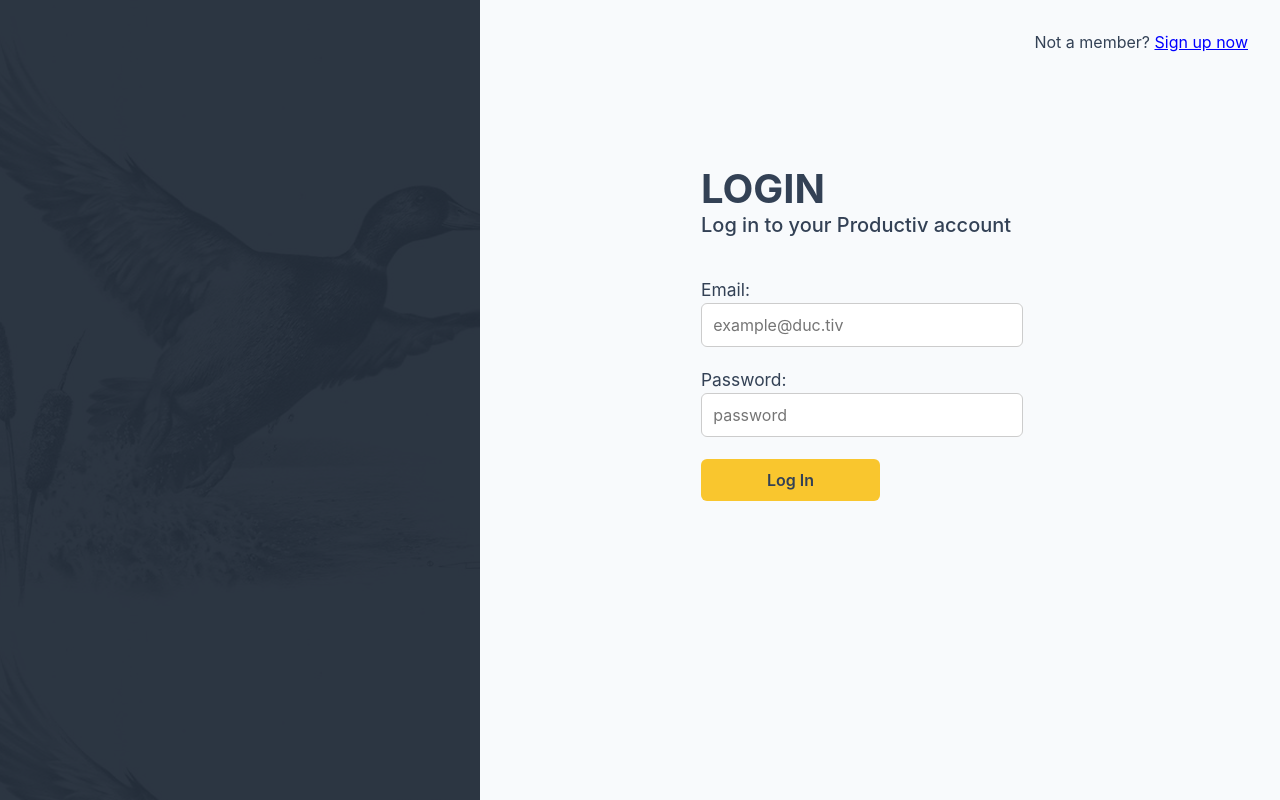
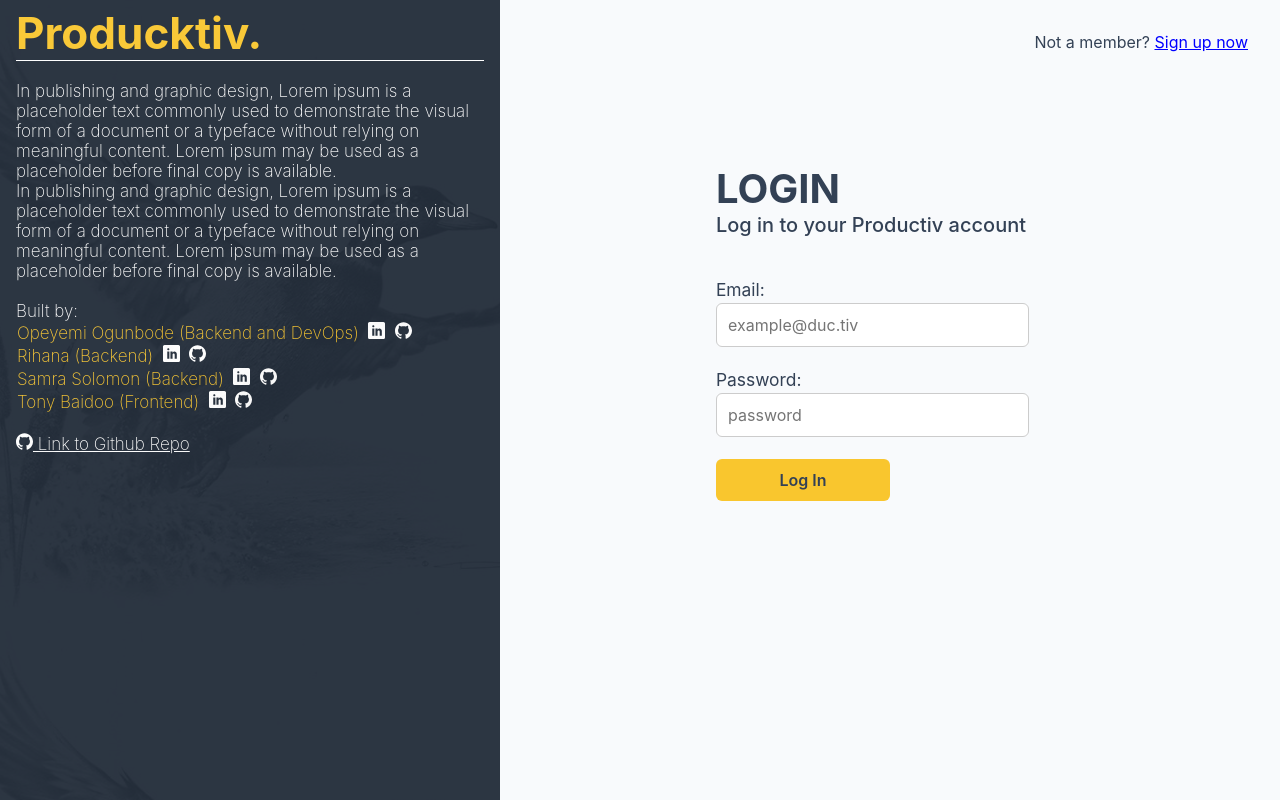
Before and after one commit to Timi-T/producktiv, a React app in the folder frontend/: page /login in a window 1280 px wide. Built offline with nearby package versions, Linux system fonts and the light colour scheme.

Commit message:
landing page updates

```diff
--- a/frontend/public/index.html
+++ b/frontend/public/index.html
@@ -2,14 +2,14 @@
 <html lang="en">
   <head>
     <meta charset="utf-8" />
-    <link rel="icon" href="%PUBLIC_URL%/favicon.ico" />
+    <link rel="icon" href="https://fav.farm/🦆" />
     <meta name="viewport" content="width=device-width, initial-scale=1" />
     <meta name="theme-color" content="#000000" />
     <meta
       name="description"
       content="Web site created using create-react-app"
     />
-    <link rel="apple-touch-icon" href="%PUBLIC_URL%/logo192.png" />
+    <link rel="apple-touch-icon" href="https://fav.farm/🦆" />
     <!--
       manifest.json provides metadata used when your web app is installed on a
       user's mobile device or desktop. See https://developers.google.com/web/fundamentals/web-app-manifest/
@@ -24,7 +24,7 @@
       work correctly both with client-side routing and a non-root public URL.
       Learn how to configure a non-root public URL by running `npm run build`.
     -->
-    <title>Productiv</title>
+    <title>Producktiv</title>
   </head>
   <body>
     <noscript>You need to enable JavaScript to run this app.</noscript>
--- a/frontend/src/LandingPage/LandingPage.css
+++ b/frontend/src/LandingPage/LandingPage.css
@@ -16,6 +16,11 @@
     /* background-blend-mode: hue; */
     /* background-position: bottom; */
     position: relative;
+    padding: .3em .8em;
+    display: flex;
+    flex-direction: column;
+    gap:1em
+    /* text-align: center; */
     /* background-size:100% auto; */
 }
 
@@ -28,15 +33,34 @@
     bottom: 0;
     right: 0;
     position: absolute;
-    /* background-size:100% auto; */
-
-    /* z-index: -1; */
+    pointer-events: none;
 }
 
 .about-app h1 {
-    font-size: 3rem;
-    color: #f8fafc;
-    text-align: center
+    font-size: 2.2em;
+    color: var(--btn-color-primary);
+    border-bottom: 1px solid white
+}
+
+.about-app p {
+    font-weight: 200;
+    font-size: .85em;
+    color: white;
+    /* padding: .3em .8em */
+}
+
+
+.about-app li {
+    padding: 0.05em;
+    list-style: none;
+}
+
+.about-app li p{
+    color: var(--btn-color-primary);
+}
+
+.about-app a{
+    color:white;
 }
 
 .login-header {
--- a/frontend/src/LandingPage/LandingPage.js
+++ b/frontend/src/LandingPage/LandingPage.js
@@ -1,8 +1,8 @@
 import React from 'react';
+import { ImGithub, ImLinkedin } from 'react-icons/im';
 import { Login } from '../Login/Login';
 import { Signup } from '../Signup/Signup';
-import './LandingPage.css'
-import bgduck from './bgduck.jpg'
+import './LandingPage.css';
 
 
 export default class LandingPage extends React.Component {
@@ -25,7 +25,32 @@
     return(
       <>
       <div className="about-app">
-        {/* <img src={bgduck} width="500" height="400"></img> */}
+        <h1>Producktiv.</h1>
+        <div className="app-summary">
+          <p>
+          In publishing and graphic design, Lorem ipsum is a placeholder text commonly used to demonstrate the visual
+          form of a document or a typeface without relying on meaningful content.
+          Lorem ipsum may be used as a placeholder before final copy is available.
+          </p>
+          <p>
+          In publishing and graphic design, Lorem ipsum is a placeholder text commonly used to demonstrate the visual
+          form of a document or a typeface without relying on meaningful content.
+          Lorem ipsum may be used as a placeholder before final copy is available.
+          </p>
+        </div>
+        <div className="team-info">
+          <p>Built by:</p>
+          <ul>
+            <li><p>Opeyemi Ogunbode (Backend and DevOps)&nbsp;&nbsp;<a href="https://www.linkedin.com/in/opeyemi-ogunbode-33441814a/" target="_blank"><ImLinkedin/></a>&nbsp;&nbsp;<a href="https://github.com/Timi-T" target="_blank"><ImGithub/></a></p></li>
+            <li><p>Rihana (Backend)&nbsp;&nbsp;<a href="#0" target="_blank"><ImLinkedin/></a>&nbsp;&nbsp;<a href="https://github.com/avocadoclouds" target="_blank"><ImGithub/></a> </p></li>
+            <li><p> Samra Solomon (Backend)&nbsp;&nbsp;<a href="https://www.linkedin.com/in/samra-solomon-24b745208/" target="_blank"><ImLinkedin/></a>&nbsp;&nbsp;<a href="https://github.com/samie-ya" target="_blank"><ImGithub/></a></p></li>
+            <li><p>Tony Baidoo (Frontend)&nbsp;&nbsp;<a href="https://www.linkedin.com/in/tony-baidoo/" target="_blank"><ImLinkedin/></a>&nbsp;&nbsp;<a href="https://github.com/tcrz" target="_blank"><ImGithub/></a></p></li>
+          </ul>
+        </div>
+        <div>
+          <p><ImGithub/><a href="https://github.com/Timi-T/producktiv/">&nbsp;Link to Github Repo</a></p>
+        </div>
+
       </div>
       <div className="login-section">
         <div className="login-header">
```
Also changed, not shown: frontend/public/favicon.ico (deleted), frontend/public/logo192.png (deleted), frontend/public/logo512.png (deleted).
